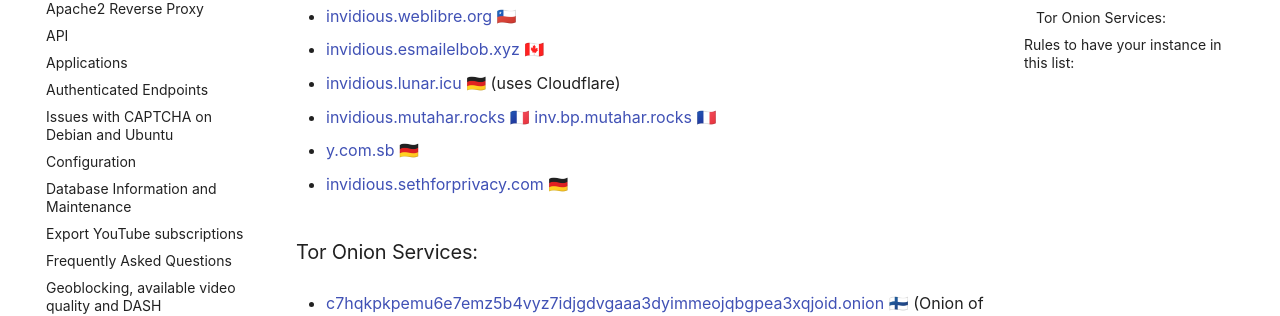
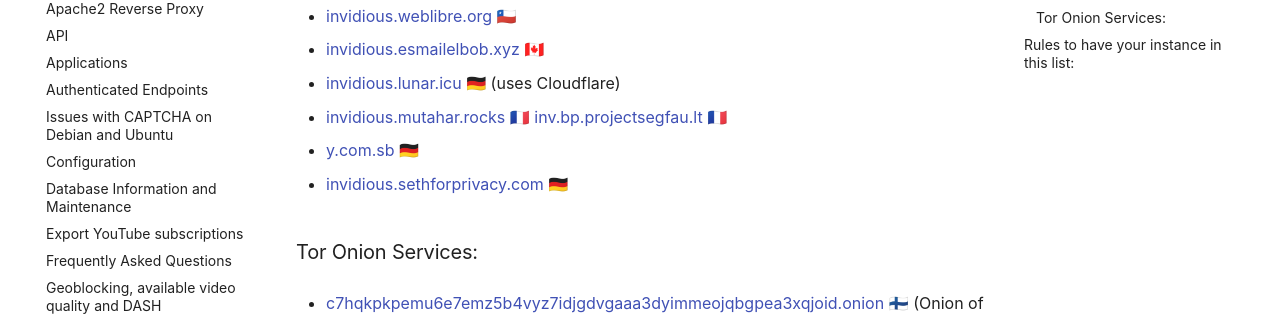
Before and after one commit to iv-org/documentation, an MkDocs documentation site: the page built from docs/instances.md, in a window 1280 px wide and 900 px high, scrolled down 777 px. Shown: the part 153-469 px from the top of the window. Built offline with MkDocs 1.6.1 and Material for MkDocs 9.7.7, drawn with Linux system fonts in a browser that asks for light colours.

Commit message:
Update the domain name of inv.bp.mutahar.rocks to inv.bp.projectsegfau.lt

```diff
--- a/docs/instances.md
+++ b/docs/instances.md
@@ -38,7 +38,7 @@
 
 * [invidious.lunar.icu](https://invidious.lunar.icu) 🇩🇪 (uses Cloudflare)
 
-* [invidious.mutahar.rocks](https://invidious.mutahar.rocks) 🇫🇷 [inv.bp.mutahar.rocks](https://inv.bp.mutahar.rocks) 🇫🇷
+* [invidious.mutahar.rocks](https://invidious.mutahar.rocks) 🇫🇷 [inv.bp.projectsegfau.lt](https://inv.bp.projectsegfau.lt) 🇫🇷
 
 * [y.com.sb](https://y.com.sb) 🇩🇪
 
```
